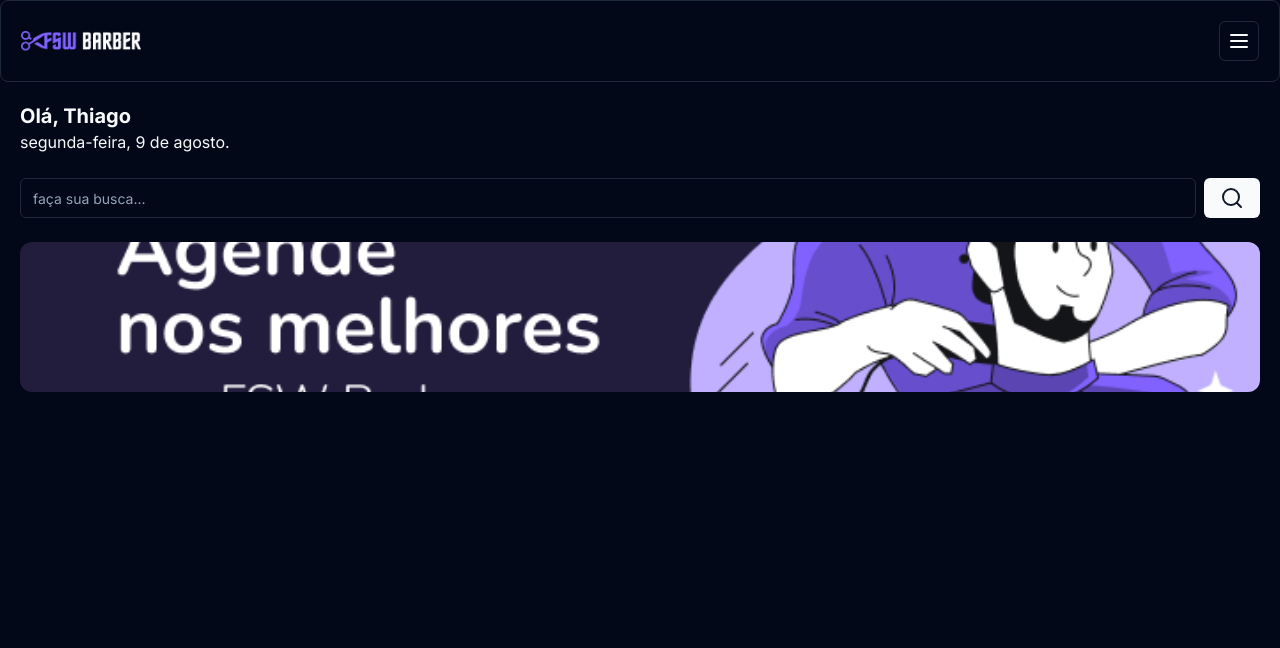
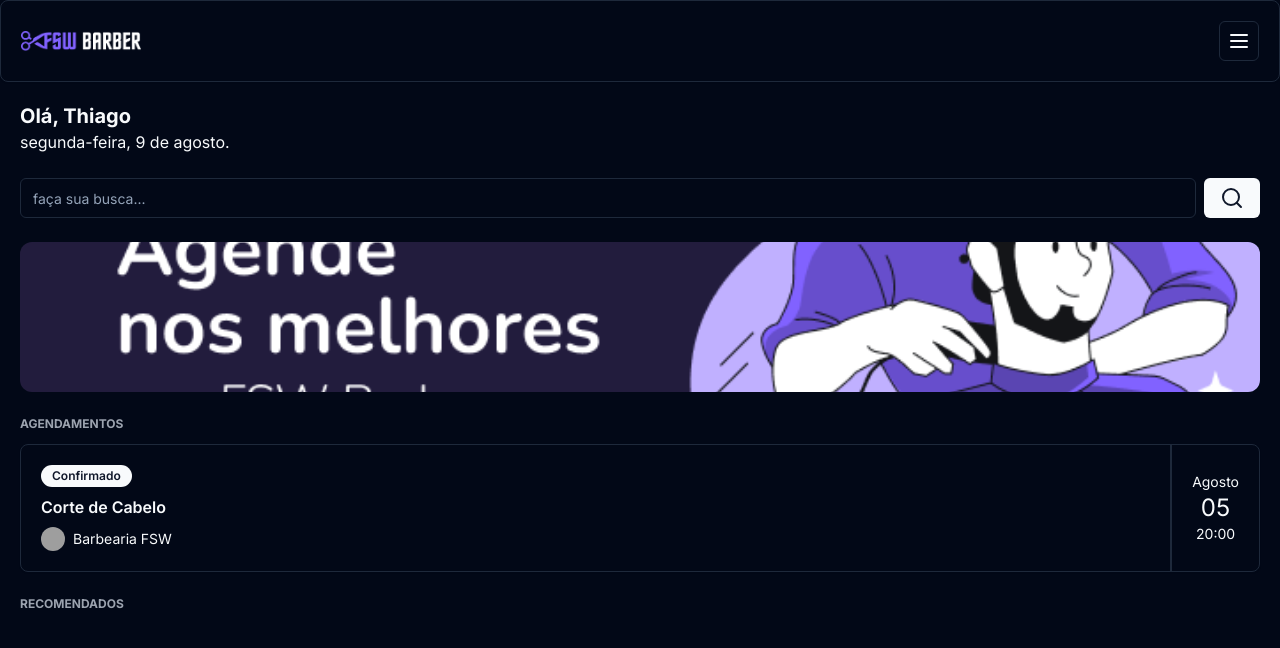
Before and after one commit to thiagoifrn/agendamento-barbearia, a Next.js app: page / in a window 1280 px wide. Shown: the top 648 px of the page. Built offline with nearby package versions, Linux system fonts and the light colour scheme; grey boxes are pictures that could not be loaded.

Commit message:
feat: add booking component

```diff
--- /dev/null
+++ b/app/_components/booking-item.tsx
@@ -0,0 +1,38 @@
+import { Avatar, AvatarImage } from "./ui/avatar"
+import { Badge } from "./ui/badge"
+import { Card, CardContent } from "./ui/card"
+
+// TODO: receber agendamento como prop
+const BookingItem = () => {
+  return (
+    <>
+      <h2 className="mb-3 mt-6 text-xs font-bold uppercase text-gray-400">
+        Agendamentos
+      </h2>
+      <Card>
+        <CardContent className="flex justify-between p-0">
+          {/* ESQUERDA */}
+          <div className="flex flex-col gap-2 py-5 pl-5">
+            <Badge className="w-fit">Confirmado</Badge>
+            <h3 className="font-semibold">Corte de Cabelo</h3>
+
+            <div className="flex items-center gap-2">
+              <Avatar className="h-6 w-6">
+                <AvatarImage src="https://utfs.io/f/c97a2dc9-cf62-468b-a851-bfd2bdde775f-16p.png" />
+              </Avatar>
+              <p className="text-sm">Barbearia FSW</p>
+            </div>
+          </div>
+          {/* DIREITA */}
+          <div className="flex flex-col items-center justify-center border-l-2 border-solid px-5">
+            <p className="text-sm">Agosto</p>
+            <p className="text-2xl">05</p>
+            <p className="text-sm">20:00</p>
+          </div>
+        </CardContent>
+      </Card>
+    </>
+  )
+}
+
+export default BookingItem
--- /dev/null
+++ b/app/_components/ui/avatar.tsx
@@ -0,0 +1,50 @@
+"use client"
+
+import * as React from "react"
+import * as AvatarPrimitive from "@radix-ui/react-avatar"
+
+import { cn } from "@/app/_lib/utils"
+
+const Avatar = React.forwardRef<
+  React.ElementRef<typeof AvatarPrimitive.Root>,
+  React.ComponentPropsWithoutRef<typeof AvatarPrimitive.Root>
+>(({ className, ...props }, ref) => (
+  <AvatarPrimitive.Root
+    ref={ref}
+    className={cn(
+      "relative flex h-10 w-10 shrink-0 overflow-hidden rounded-full",
+      className,
+    )}
+    {...props}
+  />
+))
+Avatar.displayName = AvatarPrimitive.Root.displayName
+
+const AvatarImage = React.forwardRef<
+  React.ElementRef<typeof AvatarPrimitive.Image>,
+  React.ComponentPropsWithoutRef<typeof AvatarPrimitive.Image>
+>(({ className, ...props }, ref) => (
+  <AvatarPrimitive.Image
+    ref={ref}
+    className={cn("aspect-square h-full w-full", className)}
+    {...props}
+  />
+))
+AvatarImage.displayName = AvatarPrimitive.Image.displayName
+
+const AvatarFallback = React.forwardRef<
+  React.ElementRef<typeof AvatarPrimitive.Fallback>,
+  React.ComponentPropsWithoutRef<typeof AvatarPrimitive.Fallback>
+>(({ className, ...props }, ref) => (
+  <AvatarPrimitive.Fallback
+    ref={ref}
+    className={cn(
+      "flex h-full w-full items-center justify-center rounded-full bg-muted",
+      className,
+    )}
+    {...props}
+  />
+))
+AvatarFallback.displayName = AvatarPrimitive.Fallback.displayName
+
+export { Avatar, AvatarImage, AvatarFallback }
--- /dev/null
+++ b/app/_components/ui/badge.tsx
@@ -0,0 +1,36 @@
+import * as React from "react"
+import { cva, type VariantProps } from "class-variance-authority"
+
+import { cn } from "@/app/_lib/utils"
+
+const badgeVariants = cva(
+  "inline-flex items-center rounded-full border px-2.5 py-0.5 text-xs font-semibold transition-colors focus:outline-none focus:ring-2 focus:ring-ring focus:ring-offset-2",
+  {
+    variants: {
+      variant: {
+        default:
+          "border-transparent bg-primary text-primary-foreground hover:bg-primary/80",
+        secondary:
+          "border-transparent bg-secondary text-secondary-foreground hover:bg-secondary/80",
+        destructive:
+          "border-transparent bg-destructive text-destructive-foreground hover:bg-destructive/80",
+        outline: "text-foreground",
+      },
+    },
+    defaultVariants: {
+      variant: "default",
+    },
+  },
+)
+
+export interface BadgeProps
+  extends React.HTMLAttributes<HTMLDivElement>,
+    VariantProps<typeof badgeVariants> {}
+
+function Badge({ className, variant, ...props }: BadgeProps) {
+  return (
+    <div className={cn(badgeVariants({ variant }), className)} {...props} />
+  )
+}
+
+export { Badge, badgeVariants }
--- a/app/page.tsx
+++ b/app/page.tsx
@@ -3,6 +3,7 @@ import Header from "./_components/header"
 import { Button } from "./_components/ui/button"
 import { Input } from "./_components/ui/input"
 import Image from "next/image"
+import BookingItem from "./_components/booking-item"
 
 export default function Home() {
   return (
@@ -26,6 +27,12 @@ export default function Home() {
             className="rounded-xl object-cover"
           />
         </div>
+
+        <BookingItem />
+
+        <h2 className="mb-3 mt-6 text-xs font-bold uppercase text-gray-400">
+          Recomendados
+        </h2>
       </div>
     </div>
   )
```
